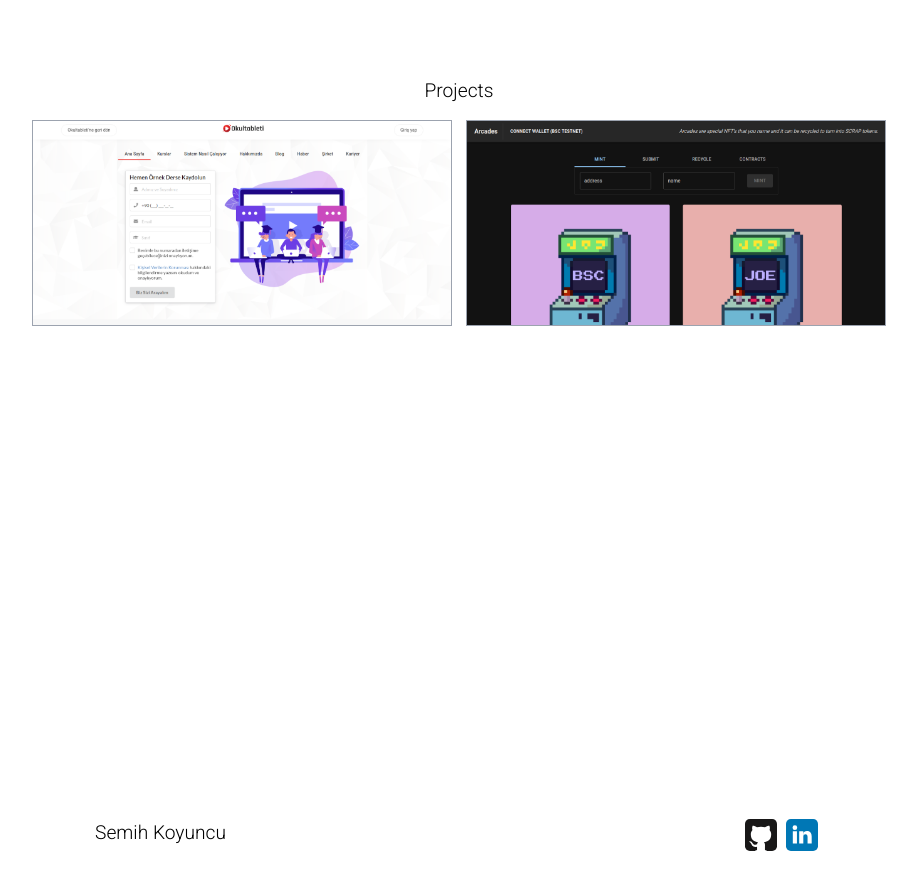
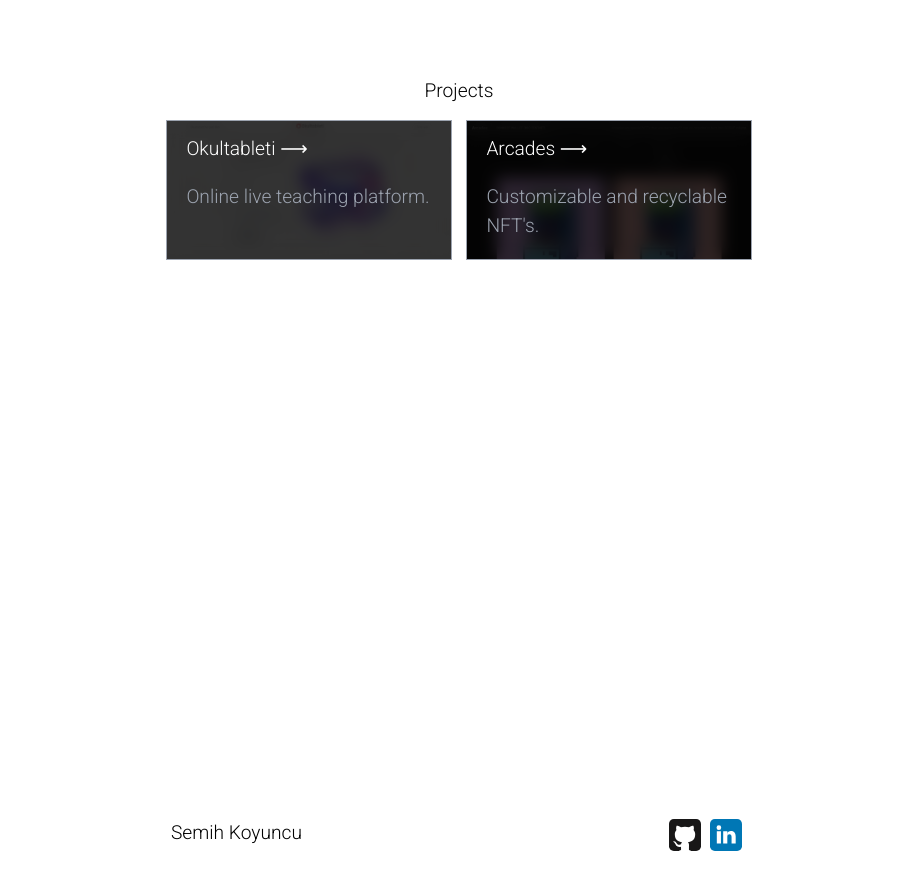
Before and after one commit to lifecodeof/lifecodeof.github.io, a Next.js app: page / in a window 1280 px wide. Shown: the part 800-1679 px from the top of the page, without its empty margins (181-1098 px from the left). Built offline with nearby package versions, Linux system fonts and the light colour scheme.

Commit message:
UI improvements

```diff
--- a/components/ProjectCard.tsx
+++ b/components/ProjectCard.tsx
@@ -6,12 +6,14 @@ export const ProjectCard: FC<Project> = ({ title, desc, link, image }: Project)
     return (
         <article className="group relative border border-gray-400">
             <Image layout="responsive" src={image} alt={title} />
-            <div className="absolute inset-0 z-10
-            bg-black group-hover:bg-opacity-80 group-hover:backdrop-blur
-            transition-all duration-500 bg-opacity-0
+            <div className="absolute inset-0 z-10 bg-black
+            bg-opacity-0 group-hover:bg-opacity-80 touch:bg-opacity-80
+            group-hover:backdrop-blur touch:backdrop-blur
+            transition-all duration-500
             " />
             <a className="absolute inset-0 ml-4 mt-3 z-20
-                transition-all duration-500 opacity-0 group-hover:opacity-100"
+                transition-all duration-500
+                touch:opacity-100 opacity-0 group-hover:opacity-100"
                  href={link} target="_blank" rel="noreferrer">
                 <h2 className="text-white">{title} &#10230;</h2>
                 <p className="text-gray-400 mt-4">{desc}</p>
--- /dev/null
+++ b/pages/_document.tsx
@@ -0,0 +1,18 @@
+import { Html, Head, Main, NextScript } from 'next/document'
+
+export default function Document() {
+  return (
+    <Html>
+      <Head>
+        <link rel="icon" href="/favicon.ico" />
+        <link rel="preconnect" href="https://fonts.googleapis.com"/>
+        <link rel="preconnect" href="https://fonts.gstatic.com" crossOrigin="true"/>
+        <link href="https://fonts.googleapis.com/css2?family=Roboto:wght@300&display=swap" rel="stylesheet"/>
+      </Head>
+      <body>
+        <Main />
+        <NextScript />
+      </body>
+    </Html>
+  )
+}
--- a/pages/index.tsx
+++ b/pages/index.tsx
@@ -13,33 +13,30 @@ const Home: NextPage = () => {
     <>
       <Head>
         <title>Semih Koyuncu</title>
-        <link rel="icon" href="/favicon.ico" />
-        <link rel="preconnect" href="https://fonts.googleapis.com"/>
-        <link rel="preconnect" href="https://fonts.gstatic.com" crossOrigin="true"/>
-        <link href="https://fonts.googleapis.com/css2?family=Roboto:wght@300&display=swap" rel="stylesheet"/>
       </Head>
 
       <nav className='text-sm [&>a]:mx-2
         flex justify-center fixed w-full p-2 z-20
         backdrop-blur border-b border-gray-400
         '>
+            <a href="#home">Home</a>
             <a href="#projects">Projects</a>
       </nav>
 
       <main className={styles.main}>
-        <section className="justify-center">
+        <section id="home" className="justify-center">
           <h1 className='text-xl'>Semih Koyuncu</h1>
           <p className='text-sm text-gray-400'>Full Stack Developer</p>
         </section>
         <section id="projects">
           <h1>Projects</h1>
-          <div className="mt-3 mx-aut w-full sm:w-4/5 md:w-3/4 lg:w-2/3 grid grid-cols-2 gap-3">
+          <div className="mt-3 px-3 grid grid-cols-1 sm:grid-cols-2 gap-3 w-full">
             {projects.map(p => <ProjectCard {...p} key={p.title} />)}
           </div>
         </section>
       </main>
 
-      <footer className='m-4 flex justify-around'>
+      <footer className='p-4  flex justify-between max-w-lg mx-auto'>
         <p>Semih Koyuncu</p>
         <div className='flex [&>*]:mx-1'>
           <a href="https://github.com/lifecodeof"><Image src={github} alt="github" width={32} height={32}/></a>
--- a/styles/Home.module.css
+++ b/styles/Home.module.css
@@ -5,11 +5,5 @@
   flex-direction: column;
   align-items: center;
   min-height: 100vh;
+  @apply max-w-lg mx-auto
 }
-
-@media (max-width: 600px) {
-  .grid {
-    width: 100%;
-    flex-direction: column;
-  }
-}
--- a/tailwind.config.js
+++ b/tailwind.config.js
@@ -5,7 +5,11 @@ module.exports = {
     "./components/**/*.{js,ts,jsx,tsx}",
   ],
   theme: {
-    extend: {},
+    extend: {
+      screens: {
+        "touch": { 'raw': '(hover: none)' },
+      }
+    },
   },
   plugins: [],
 }
```
